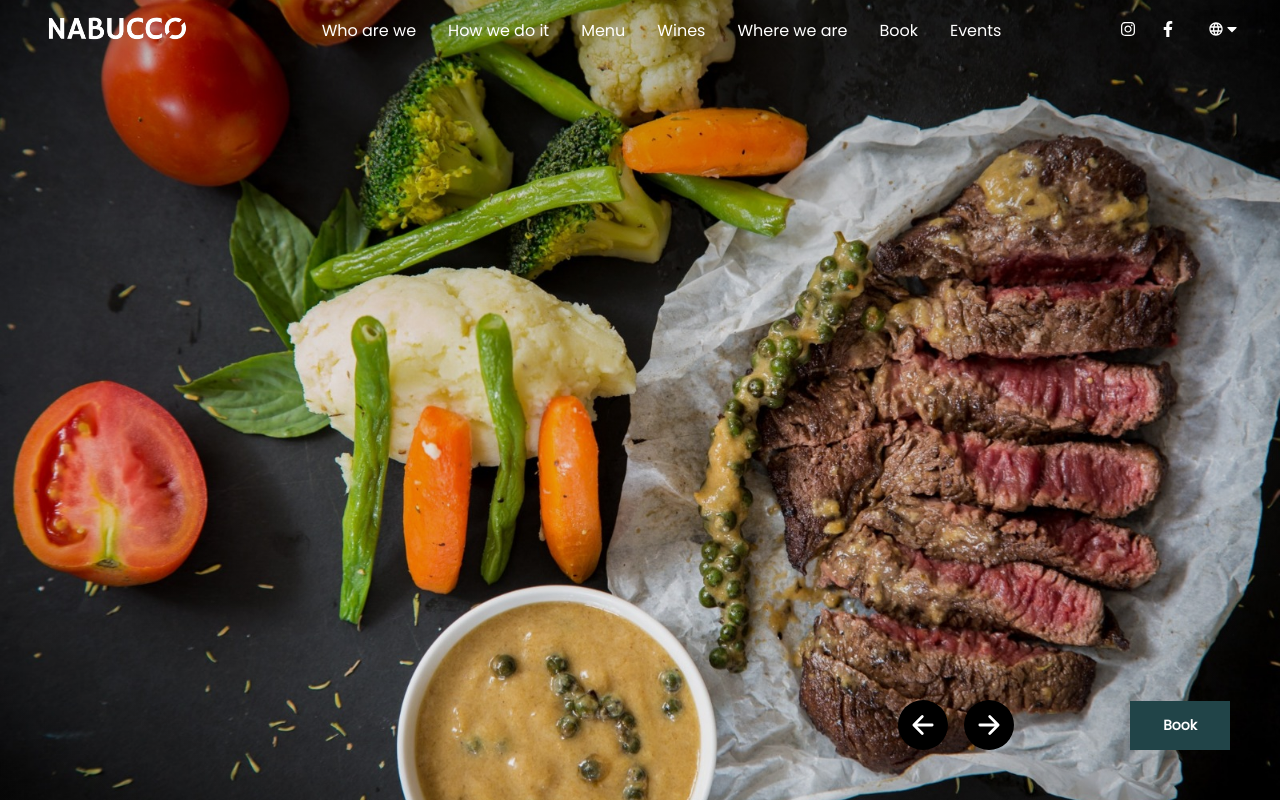
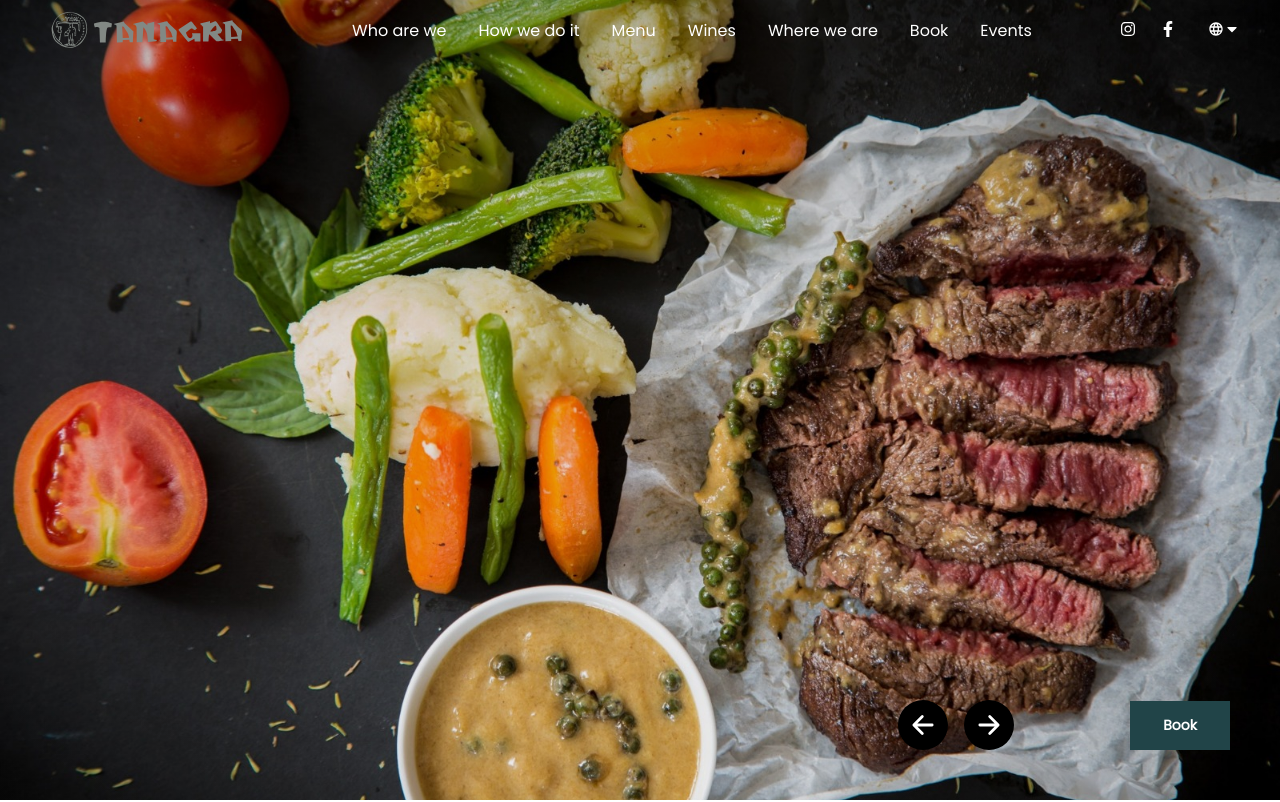
Before and after one commit to riccardoamici-ricky/nabucco, a React (Create React App) app: page / in a window 1280 px wide. Shown: the top 802 px of the page. Built offline with nearby package versions, Linux system fonts and the light colour scheme.

Commit message:
rebranding to tanagra

```diff
--- a/src/components/InfoSection.js
+++ b/src/components/InfoSection.js
@@ -21,6 +21,8 @@ const Container = styled.div`
 	@media screen and (max-width: 768px) {
 		grid-template-columns: 1fr;
 		grid-template-rows: 400px;
+		margin-top: -90px;
+		margin-bottom: 5em;
 	}
 `;
 
@@ -43,6 +45,7 @@ const ColumnLeft = styled.div`
 	p {
 		margin-bottom: 2rem;
 	}
+
 `;
 const ColumnRight = styled.div`
 	display: flex;
@@ -53,6 +56,7 @@ const ColumnRight = styled.div`
 
 	@media screen and (max-width: 768px) {
 		order: ${({ reverse }) => (reverse ? '2' : '1')};
+
 	}
 
 	img {
@@ -63,6 +67,8 @@ const ColumnRight = styled.div`
 		@media screen and (max-width: 768px) {
 			width: 100%;
 			height: 90%;
+			margin-top: 7em;
+
 		}
 	}
 `;
--- a/src/components/Navbar.js
+++ b/src/components/Navbar.js
@@ -3,7 +3,7 @@ import styled, { css } from 'styled-components/macro';
 import { Link, useLocation } from 'react-router-dom';
 import { FaBars } from 'react-icons/fa';
 import ChooseLanguage from './ChooseLanguage';
-import LogoImg from '../images/logo.svg';
+import LogoImg from '../images/logo-inline-tanagra.svg';
 import { useTranslation } from 'react-i18next';
 import { default as i18next } from 'i18next';
 import { FaInstagram, FaFacebookF } from 'react-icons/fa';
@@ -34,7 +34,7 @@ const Logo = styled(Link)`
     ${NavLink};
 
 	img {
-		height: 4vh;
+		height: 50px;
 	}
 `;
 
```
Also changed, not shown: src/images/logo-inline-tanagra.svg (added), src/images/logo-tanagra.svg (added).
